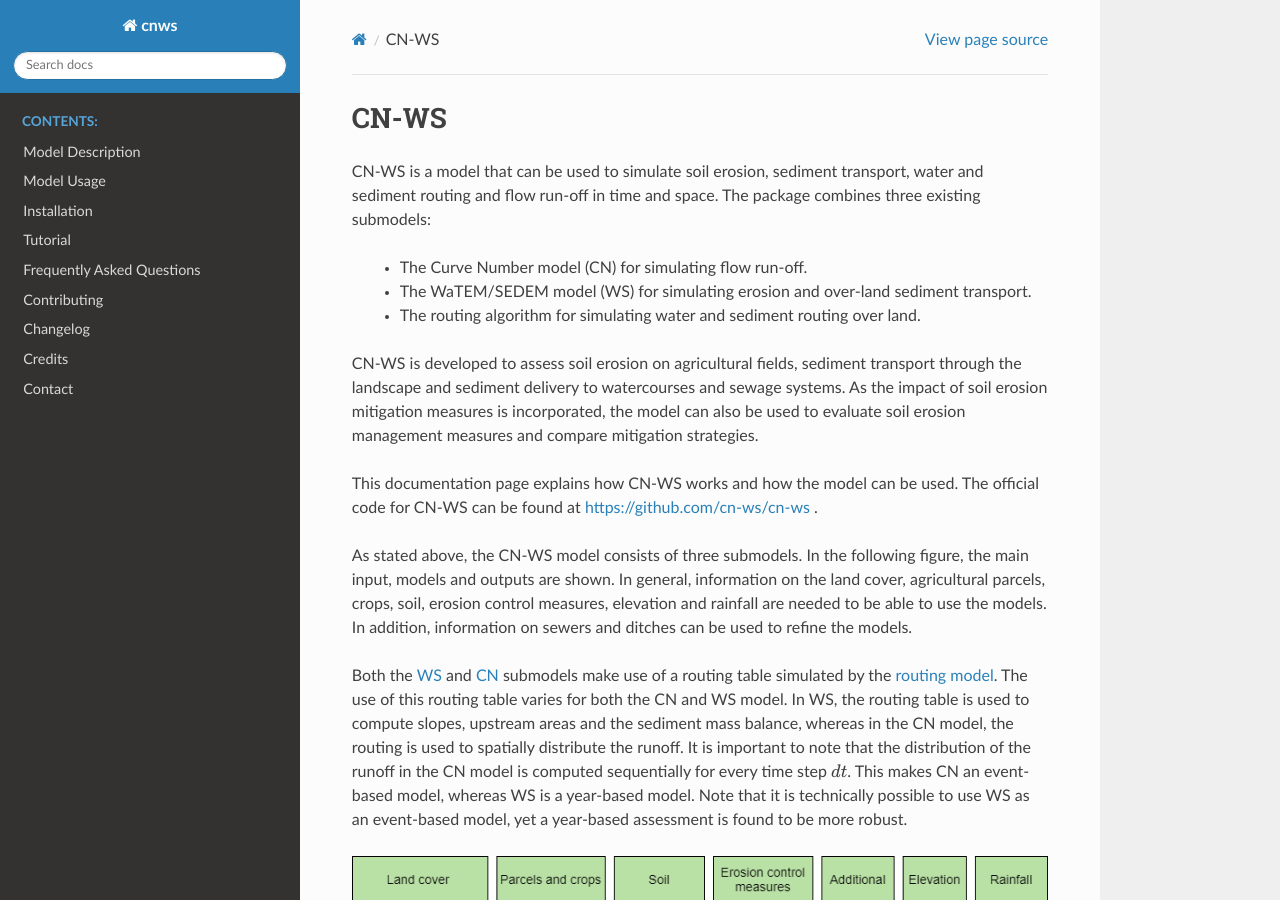
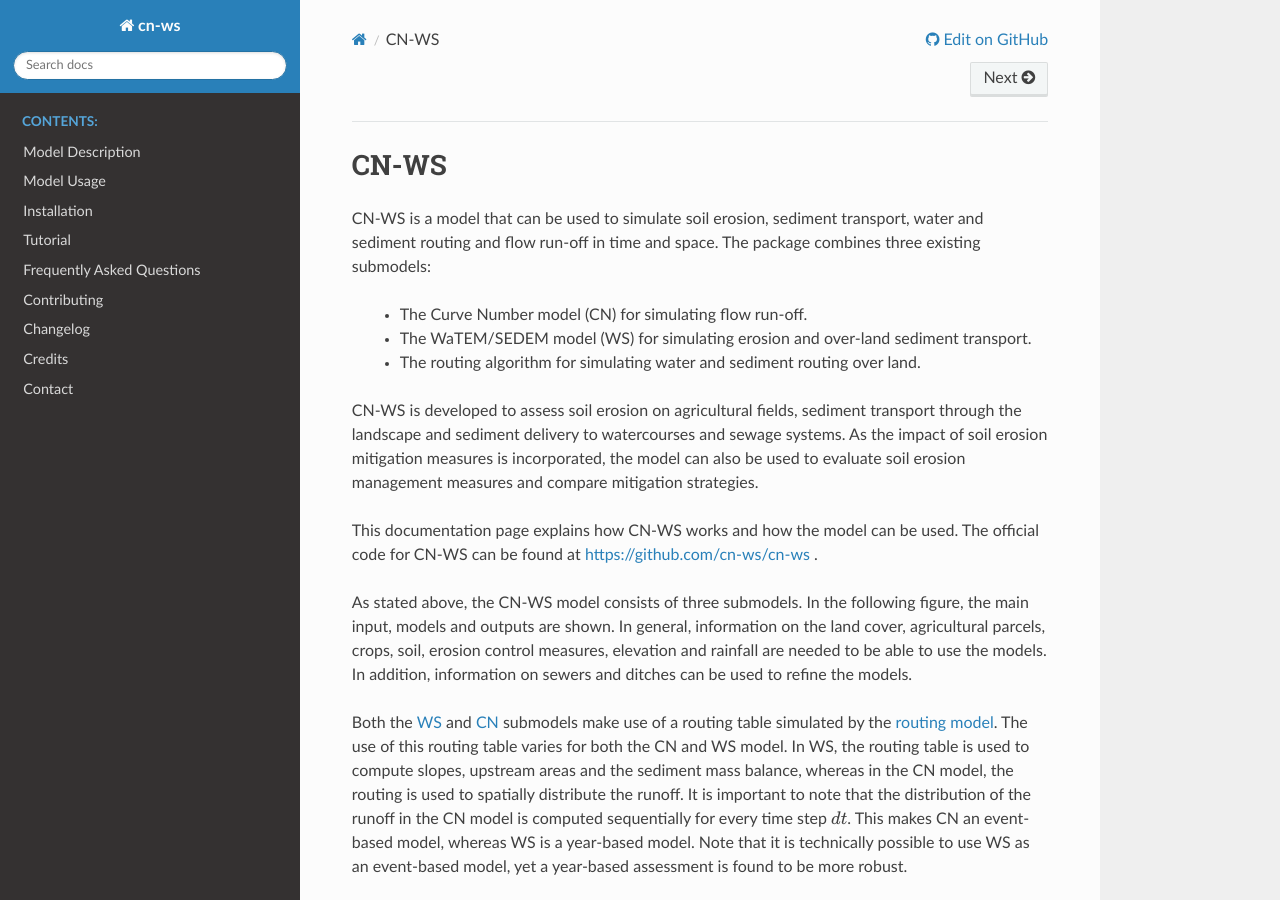
Before and after one commit to watem-sedem/watem-sedem, a Sphinx documentation site: the page built from docs/index.rst, in a window 1280 px wide and 900 px high. Built offline with Sphinx 7.4.7 and the Read the Docs theme 2.0.0, drawn with Linux system fonts in a browser that asks for light colours.

Commit message:
Change view page source to Edit on GitHub

```diff
--- a/docs/conf.py
+++ b/docs/conf.py
@@ -21,9 +21,9 @@ import os
 
 # -- Project information -----------------------------------------------------
 
-project = 'cnws'
+project = 'cn-ws'
 copyright = '2020, Van de Wauw Johan, Renders Daan'
-author = 'Van de Wauw Johan, Renders Daan'
+author = 'Van de Wauw Johan, Renders Daan & contributors'
 
 
 # -- General configuration ---------------------------------------------------
@@ -62,6 +62,9 @@ html_static_path = ['_static']
 release = re.sub('^v', '', os.popen('git describe').read().strip())
 # The short X.Y version.
 version = release
+
+html_theme_options = {'display_version': True,
+                      'prev_next_buttons_location': 'both'}
 
 # -- Options for LaTeX output ---------------------------------------------
 
@@ -124,6 +127,10 @@ latex_elements = {
 # latex_domain_indices = True
 
 html_context = {
-    "source_url_prefix": "https://github.com/cn-ws/cn-ws/blob/master/docs/",
-    "display_vcs_links": 1,
+    # "source_url_prefix": "https://github.com/cn-ws/cn-ws/blob/master/docs/",
+    # "display_vcs_links": 1,
+    "display_github": True,
+    "github_user": "cn-ws",
+    "github_repo": "cn-ws",
+    "github_version": "master/docs/"
 }
```
